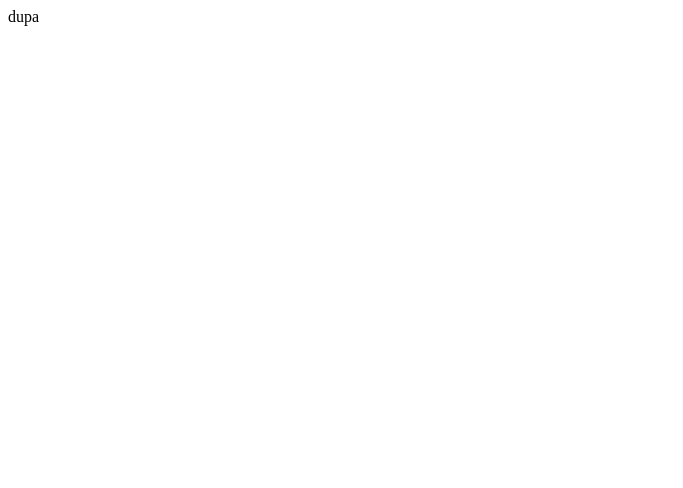
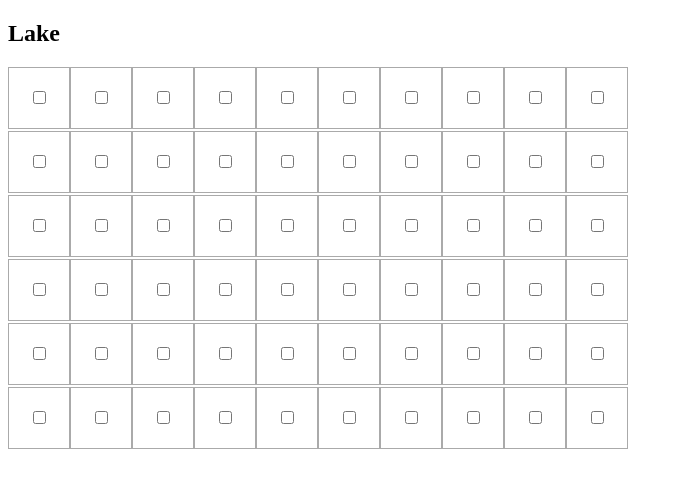
Before and after one commit to mb-dir/lake-of-frogs, a React (Vite) app: page / in a window 1280 px wide. Shown: the top 488 px of the page, without its empty margins (0-683 px from the left). Built offline with nearby package versions, Linux system fonts and the light colour scheme.

Commit message:
Create basic game board

```diff
--- a/src/App.tsx
+++ b/src/App.tsx
@@ -1,5 +1,14 @@
+import Board from "./components/Board/Board";
+
 function App() {
-	return <main>dupa</main>;
+	return (
+		<main>
+			<section className="lake-container">
+				<h2>Lake</h2>
+				<Board />
+			</section>
+		</main>
+	);
 }
 
 export default App;
--- /dev/null
+++ b/src/components/Board/Board.tsx
@@ -0,0 +1,24 @@
+import Field from "../Field/Field";
+import "./index.css";
+
+const Board = () => {
+	const rows = 6;
+	const cols = 10;
+	const lake = [];
+
+	// Generate grid elements
+	for (let row = 0; row < rows; row++) {
+		const rowFields = [];
+		for (let col = 0; col < cols; col++) {
+			rowFields.push(<Field key={`${row}-${col}`} />);
+		}
+		lake.push(
+			<div key={row} className="board-row">
+				{rowFields}
+			</div>
+		);
+	}
+	return <div className="board">{lake}</div>;
+};
+
+export default Board;
--- /dev/null
+++ b/src/components/Board/index.css
@@ -0,0 +1,9 @@
+.board {
+	display: flex;
+	flex-direction: column;
+	gap: 2px;
+}
+
+.board-row {
+	display: flex;
+}
--- /dev/null
+++ b/src/components/Field/Field.tsx
@@ -0,0 +1,11 @@
+import "./index.css";
+
+const Field = () => {
+	return (
+		<label className="field">
+			<input type="checkbox" />
+		</label>
+	);
+};
+
+export default Field;
--- /dev/null
+++ b/src/components/Field/index.css
@@ -0,0 +1,10 @@
+.field {
+	cursor: pointer;
+	display: block;
+	border: 1px solid #aaa;
+	height: 60px;
+	width: 60px;
+	display: flex;
+	justify-content: center;
+	align-items: center;
+}
```
